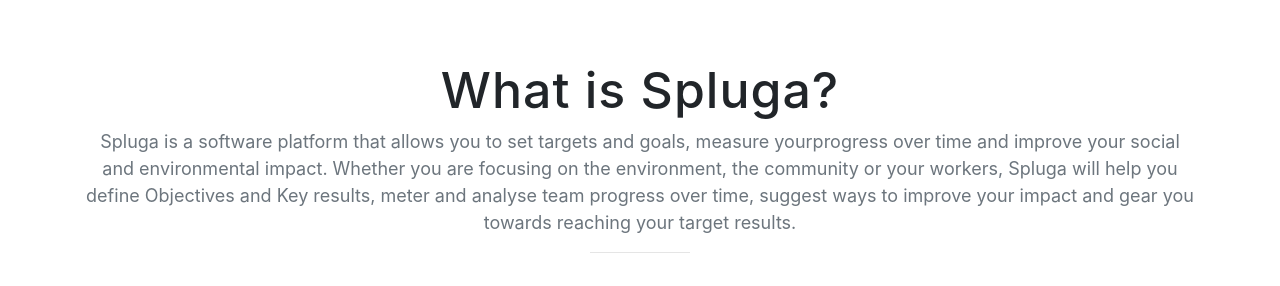
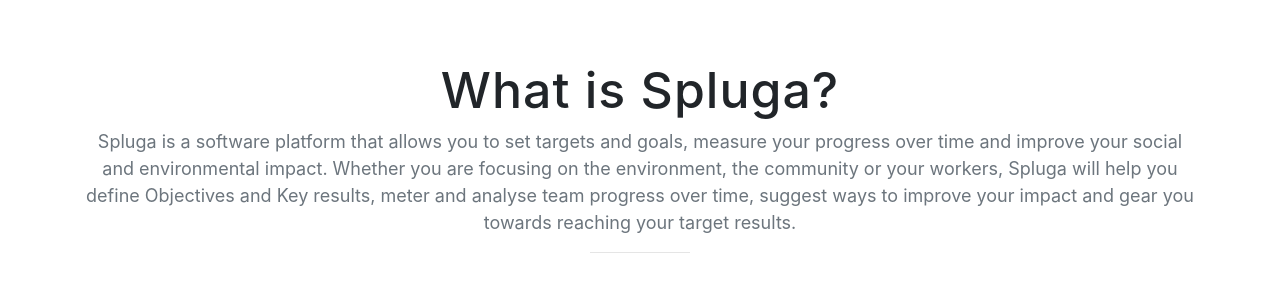
Before and after one commit to mondora/spluga-landing-page, a website with bundled scripts: page index.html in a window 1280 px wide. Shown: the part 840-1126 px from the top of the page. Built offline with nearby package versions, Linux system fonts and the light colour scheme; a web font is replaced by a local one.

Commit message:
[fix]: minor fix

```diff
--- a/index.html
+++ b/index.html
@@ -81,7 +81,7 @@
       <div class="section-heading text-center">
         <h2>What is Spluga?</h2>
         <p class="text-muted">
-          Spluga is a software platform that allows you to set targets and goals, measure yourprogress over time
+          Spluga is a software platform that allows you to set targets and goals, measure your progress over time
           and improve your social and environmental impact.
           Whether you are focusing on the environment, the community or your workers, Spluga will help you define
           Objectives and Key results, meter and analyse team progress over time, suggest ways to improve your impact
```
